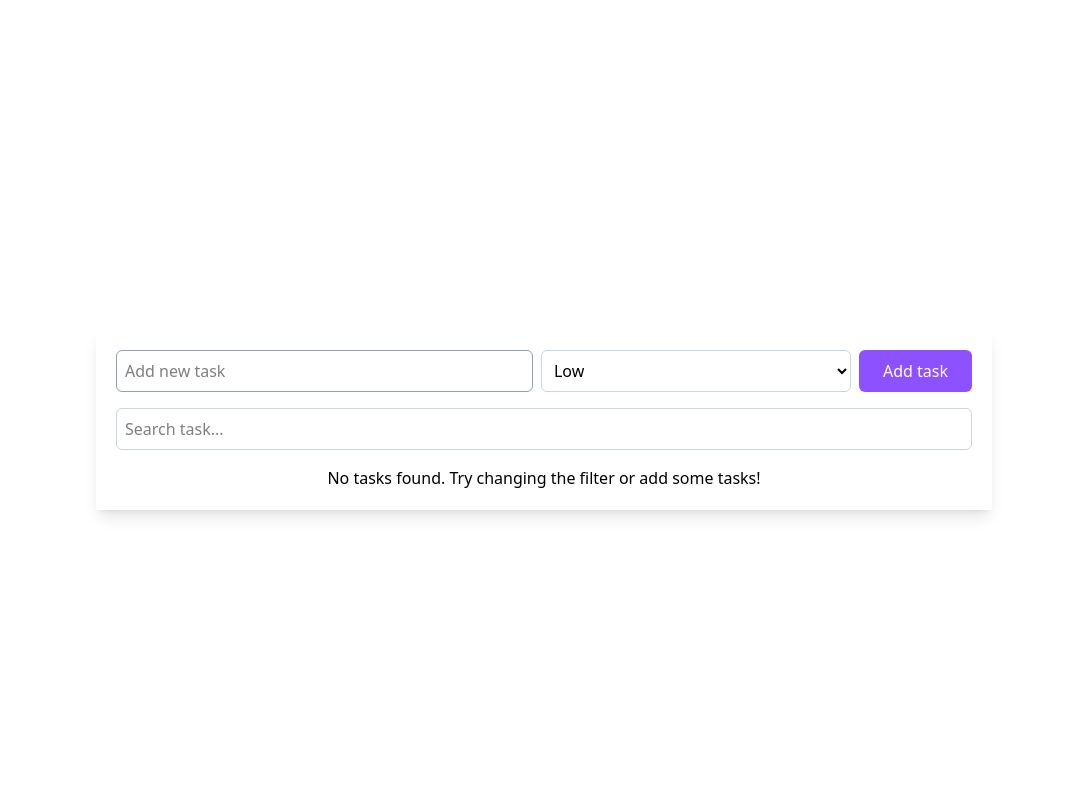
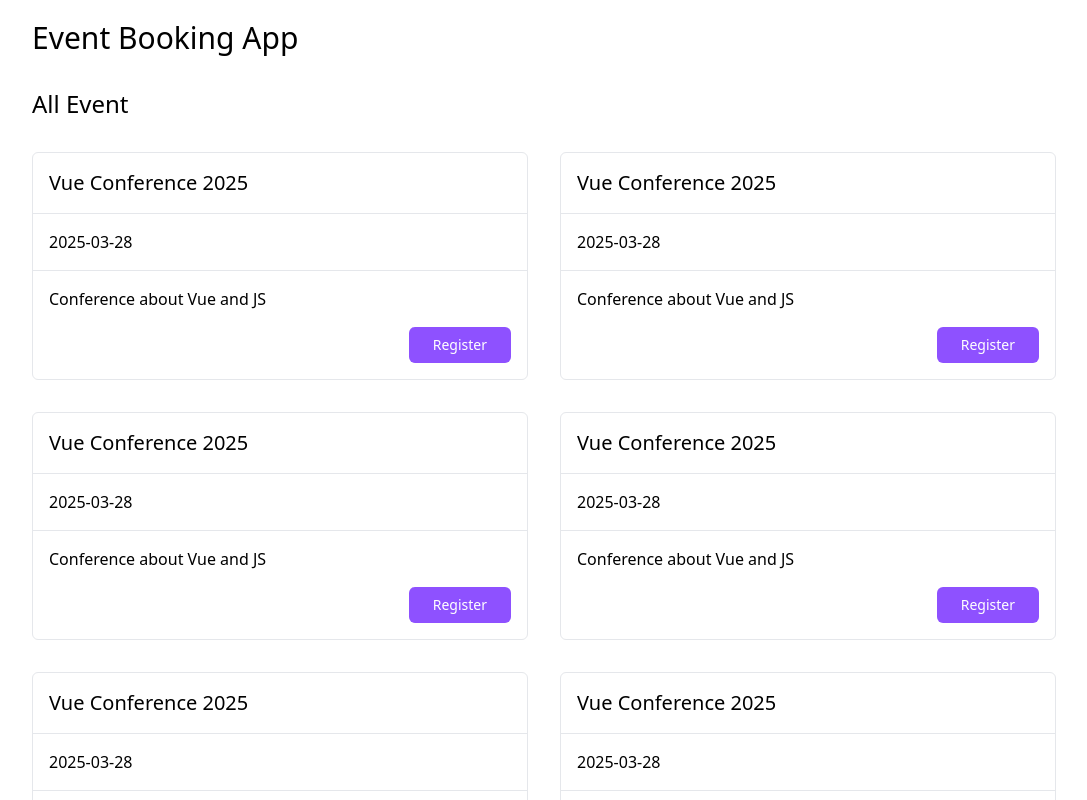
Before and after one commit to alexsanders-git/vue-udemy-course, a Vue app: page / in a window 1280 px wide. Shown: the top 800 px of the page, without its empty margins (96-1183 px from the left). Built offline with nearby package versions, Linux system fonts and the light colour scheme; the HTML template or start-up script is replaced by a standard one.

Commit message:
Create Project Four

```diff
--- a/src/App.vue
+++ b/src/App.vue
@@ -2,12 +2,14 @@
 import ProjectOne from '@/components/ProjectOne.vue';
 import ProjectTwo from '@/components/ProjectTwo.vue';
 import ProjectThree from '@/components/ProjectThree.vue';
+import ProjectFour from '@/components/ProjectFour.vue';
 </script>
 
 <template>
   <!--  <ProjectOne />-->
   <!--  <ProjectTwo />-->
-  <ProjectThree />
+  <!--  <ProjectThree />-->
+  <ProjectFour />
 </template>
 
 <style scoped></style>
--- /dev/null
+++ b/src/components/AppButton.vue
@@ -0,0 +1,12 @@
+<script setup lang="ts">
+defineEmits(['click']);
+</script>
+
+<template>
+  <button
+    class="w-fit py-2 px-6 font-medium text-white bg-violet-500 hover:bg-violet-600 rounded-md cursor-pointer"
+    @click="$emit('click')"
+  >
+    <slot></slot>
+  </button>
+</template>
--- /dev/null
+++ b/src/components/AppCard.vue
@@ -0,0 +1,23 @@
+<script setup lang="ts"></script>
+
+<template>
+  <div class="border border-gray-200 bg-white rounded-md">
+    <div
+      v-if="$slots.header"
+      :class="{
+        'p-4 font-medium text-xl': true,
+        'border-b border-gray-200': $slots.footer || $slots.default,
+      }"
+    >
+      <slot name="header"></slot>
+    </div>
+
+    <div v-if="$slots.default" :class="{ 'p-4': true, 'border-b border-gray-200': $slots.footer }">
+      <slot></slot>
+    </div>
+
+    <div v-if="$slots.footer" class="p-4">
+      <slot name="footer"></slot>
+    </div>
+  </div>
+</template>
--- /dev/null
+++ b/src/components/BookingItem.vue
@@ -0,0 +1,7 @@
+<script setup lang="ts">
+import AppCard from '@/components/AppCard.vue';
+</script>
+
+<template>
+  <AppCard> Booking to Vue Conference </AppCard>
+</template>
--- /dev/null
+++ b/src/components/EventCard.vue
@@ -0,0 +1,29 @@
+<script setup lang="ts">
+import AppButton from '@/components/AppButton.vue';
+import AppCard from '@/components/AppCard.vue';
+
+interface IProps {
+  title: string;
+  date: string;
+  description: string;
+}
+
+defineProps<IProps>();
+defineEmits(['register']);
+</script>
+
+<template>
+  <AppCard>
+    <template #header>{{ title }}</template>
+
+    {{ date }}
+
+    <template #footer>
+      <p>{{ description }}</p>
+
+      <div class="flex justify-end mt-4">
+        <AppButton class="text-sm" @click="$emit('register')"> Register </AppButton>
+      </div>
+    </template>
+  </AppCard>
+</template>
--- /dev/null
+++ b/src/components/ProjectFour.vue
@@ -0,0 +1,32 @@
+<script setup lang="ts">
+import EventCard from '@/components/EventCard.vue';
+import BookingItem from '@/components/BookingItem.vue';
+</script>
+
+<template>
+  <div class="container mx-auto p-5">
+    <div class="flex items-center justify-center min-h-screen">
+      <div class="w-full max-w-5xl space-y-8">
+        <h1 class="text-3xl font-medium">Event Booking App</h1>
+
+        <h2 class="text-2xl font-medium">All Event</h2>
+
+        <div class="grid grid-cols-2 gap-8">
+          <EventCard
+            :key="i"
+            v-for="i in 8"
+            title="Vue Conference 2025"
+            date="2025-03-28"
+            description="Conference about Vue and JS"
+            @register="console.log('Reg')"
+          />
+        </div>
+
+        <h2 class="text-2xl font-medium">Your Booking</h2>
+        <div class="grid grid-cols-1 gap-4">
+          <BookingItem :key="i" v-for="i in 3" />
+        </div>
+      </div>
+    </div>
+  </div>
+</template>
```
